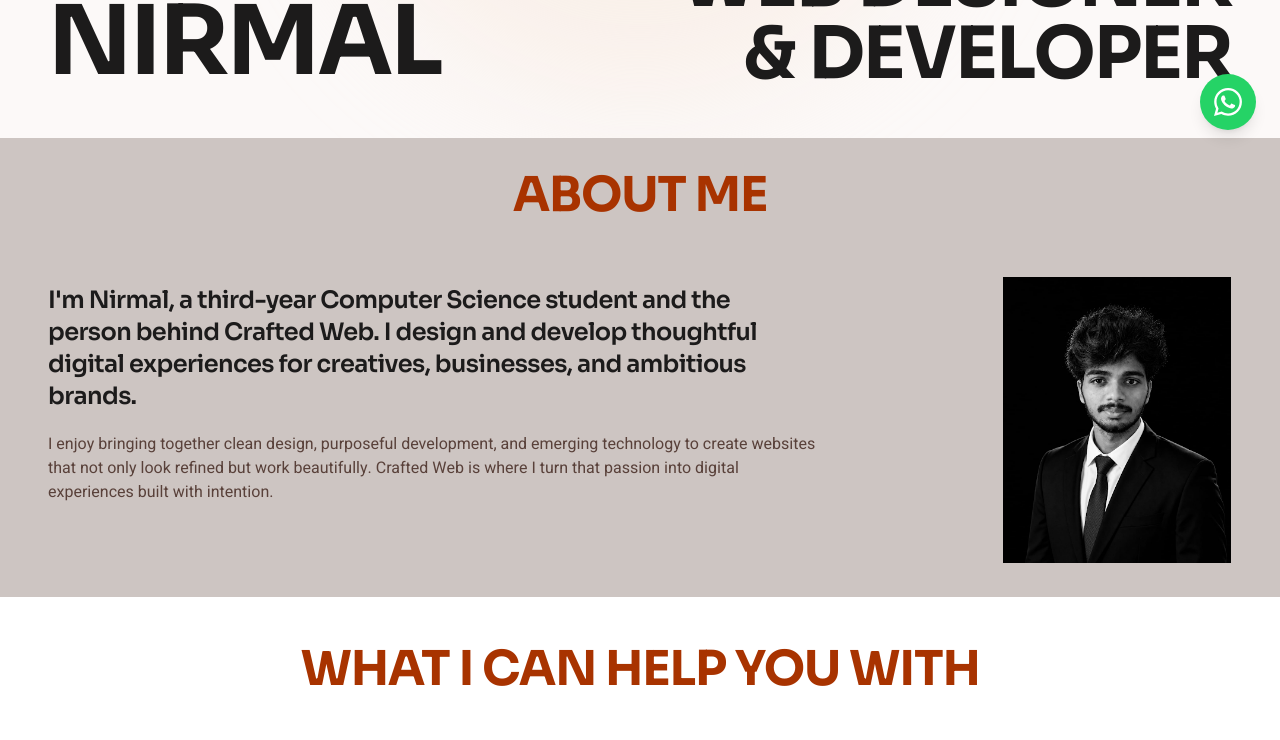
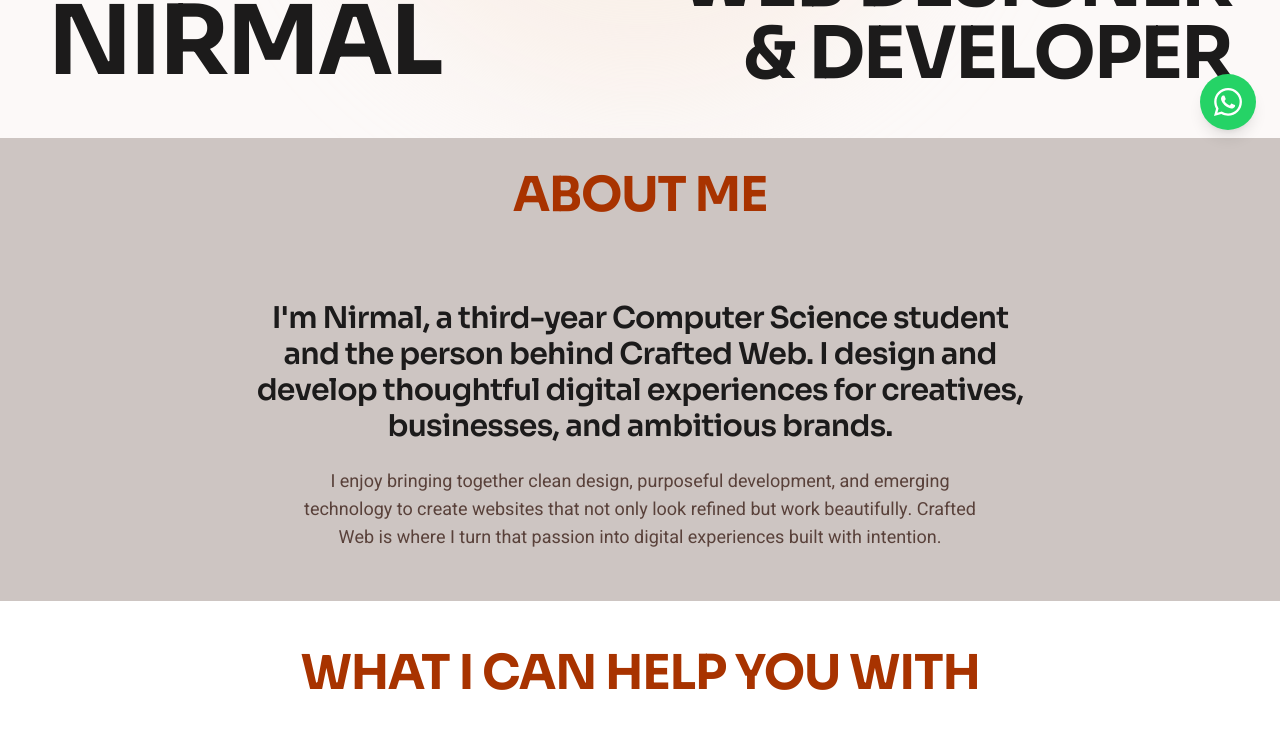
Before and after one commit to Nirmal0804/Freelancing-Portfolio, a Next.js app: page / in a window 1280 px wide. Shown: the part 646-1386 px from the top of the page. Built offline with nearby package versions, Linux system fonts and the light colour scheme.

Commit message:
style: remove image from About section and centralize content

```diff
--- a/components/home/AboutSection.tsx
+++ b/components/home/AboutSection.tsx
@@ -1,5 +1,4 @@
 import React from "react";
-import Image from "next/image";
 
 export const AboutSection: React.FC = () => {
   return (
@@ -7,34 +6,22 @@ export const AboutSection: React.FC = () => {
       className="w-full border-b border-[#cdc5c2] grid grid-cols-1 md:grid-cols-12 bg-surface-container-highest"
       id="about"
     >
-      {/* Header */}
+      {/* Centered Warm Orange Header */}
       <div className="md:col-span-12 py-5 sm:py-6 lg:py-8 px-6 sm:px-8 lg:px-12 border-b border-[#cdc5c2] flex justify-center items-center text-center">
         <h2 className="font-heading text-2xl sm:text-3xl md:text-4xl lg:text-5xl text-primary font-bold uppercase tracking-tight leading-tight">
           ABOUT ME
         </h2>
       </div>
 
-      {/* Content */}
-      <div className="md:col-span-12 py-6 sm:py-7 lg:py-8 px-6 sm:px-8 lg:px-12 flex flex-col lg:flex-row gap-6 lg:gap-10 items-center lg:items-start justify-between">
-        <div className="flex-1 max-w-2xl lg:max-w-3xl flex flex-col gap-4 sm:gap-5 justify-center">
-          <p className="font-heading text-lg sm:text-xl lg:text-2xl text-on-surface font-semibold leading-snug tracking-tight">
+      {/* Centralized Text Content */}
+      <div className="md:col-span-12 py-8 sm:py-10 lg:py-12 px-6 sm:px-8 lg:px-12 flex justify-center items-center text-center">
+        <div className="max-w-3xl flex flex-col gap-5 sm:gap-6">
+          <p className="font-heading text-xl sm:text-2xl md:text-3xl text-on-surface font-semibold leading-snug tracking-tight">
             I&apos;m Nirmal, a third-year Computer Science student and the person behind Crafted Web. I design and develop thoughtful digital experiences for creatives, businesses, and ambitious brands.
           </p>
-          <p className="font-sans text-sm sm:text-base text-on-surface-variant leading-relaxed">
+          <p className="font-sans text-base sm:text-lg text-on-surface-variant leading-relaxed max-w-2xl mx-auto">
             I enjoy bringing together clean design, purposeful development, and emerging technology to create websites that not only look refined but work beautifully. Crafted Web is where I turn that passion into digital experiences built with intention.
           </p>
-        </div>
-
-        <div className="w-full max-w-[180px] sm:max-w-[210px] lg:max-w-[230px] shrink-0 self-center lg:self-start lg:-mt-2">
-          <div className="relative aspect-[4/5] w-full overflow-hidden border border-[#cdc5c2] bg-surface-container-low shadow-xs">
-            <Image
-              src="/images/nirmal-portrait.jpg"
-              alt="Portrait of Nirmal, founder of Crafted Web"
-              fill
-              sizes="(max-width: 768px) 180px, (max-width: 1024px) 210px, 230px"
-              className="object-cover object-top grayscale hover:grayscale-0 transition-all duration-500 ease-out"
-            />
-          </div>
         </div>
       </div>
     </section>
```
